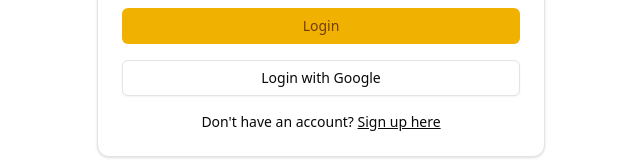
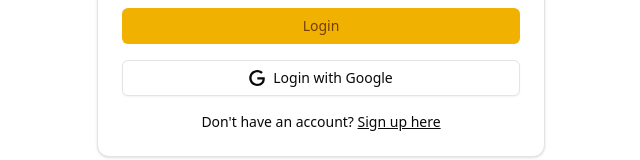
Before and after one commit to gdtan02/alzheimer-prediction, a React (Vite) app in the folder frontend/: page / in a window 1280 px wide. Shown: the part 445-605 px from the top of the page, without its empty margins (319-959 px from the left). Built offline with nearby package versions, Linux system fonts and the light colour scheme; no server answers.

Commit message:
implement Login with Google + fix navigation issue

```diff
--- a/frontend/src/components/forms/LoginForm.tsx
+++ b/frontend/src/components/forms/LoginForm.tsx
@@ -9,11 +9,12 @@ import { Form, FormControl, FormField, FormItem, FormMessage } from "../ui/form"
 import { Card, CardContent, CardDescription, CardHeader, CardTitle } from "../ui/card";
 import { FormLabel } from "../ui/form";
 import { Input } from "../ui/input";
-import { useState } from "react";
+import { useEffect, useState } from "react";
 import { AuthService } from "@/services/authService";
 import { toast } from "sonner";
 import { auth } from "@/config/firebase";
 import { updateCurrentUser } from "firebase/auth";
+import { useAuth } from "@/stores/authStore";
 
 
 const formSchema = z.object({
@@ -28,6 +29,13 @@ const LoginForm = () => {
 
     const navigate = useNavigate();
     const [isLoading, setIsLoading] = useState(false);
+    const { currentUser } = useAuth();
+
+    useEffect(() => {
+        if (currentUser) {
+            navigate("/dashboard");
+        }
+    }, [currentUser, navigate]);
 
     const form = useForm({
         resolver: zodResolver(formSchema),
@@ -50,7 +58,7 @@ const LoginForm = () => {
             if (user) { updateCurrentUser(auth, user); };
 
             toast.success("Login Successful", {
-                description: "Welcome to Alzheimer Prediction App!"
+                description: "Welcome to Alzheimer's Prediction App!"
             });
 
             navigate("/dashboard");
@@ -68,7 +76,33 @@ const LoginForm = () => {
 
     const handleGoogleLogin = async () => {
         setIsLoading(true);
-        console.log("Google Login");
+
+        const timer = setTimeout(() => {setIsLoading(false)}, 30000); // 30 seconds timeout
+
+        try {
+            const user = await AuthService.loginWithGoogle();
+
+
+            clearTimeout(timer);  // If successful
+            if (user) {
+                updateCurrentUser(auth, user);
+            }
+
+            toast.success("Login Successful", {
+                description: "Welcome to Alzheimer's Prediction App!"
+            });
+
+            navigate("/dashboard");
+        } catch (error: any) {
+            console.log(error.message)
+            clearTimeout(timer);  // If error
+            toast.error("Login Failed", {
+                description: error.message || "An error occurred during login."
+            });
+            updateCurrentUser(auth, null);
+        } finally {
+            setIsLoading(false);
+        }
     }
 
     return (
@@ -108,6 +142,12 @@ const LoginForm = () => {
                                     />
                                     <Button type="submit" className="w-full" disabled={isLoading}>{isLoading ? "Logging in..." : "Login"}</Button>
                                     <Button variant="outline" className="w-full" disabled={isLoading} onClick={handleGoogleLogin}>
+                                        <svg xmlns="http://www.w3.org/2000/svg" viewBox="0 0 24 24">
+                                            <path
+                                            d="M12.48 10.92v3.28h7.84c-.24 1.84-.853 3.187-1.787 4.133-1.147 1.147-2.933 2.4-6.053 2.4-4.827 0-8.6-3.893-8.6-8.72s3.773-8.72 8.6-8.72c2.6 0 4.507 1.027 5.907 2.347l2.307-2.307C18.747 1.44 16.133 0 12.48 0 5.867 0 .307 5.387.307 12s5.56 12 12.173 12c3.573 0 6.267-1.173 8.373-3.36 2.16-2.16 2.84-5.213 2.84-7.667 0-.76-.053-1.467-.173-2.053H12.48z"
+                                            fill="currentColor"
+                                            />
+                                        </svg>
                                         Login with Google
                                     </Button>
                                 </div>
--- a/frontend/src/services/authService.ts
+++ b/frontend/src/services/authService.ts
@@ -3,8 +3,7 @@ import {
     signInWithEmailAndPassword,
     signOut,
     GoogleAuthProvider,
-    signInWithPopup,
-    updateCurrentUser
+    signInWithPopup
 } from "firebase/auth";
 import { doc, setDoc, getDoc, serverTimestamp } from "firebase/firestore";
 import { auth, db } from "@/config/firebase";
@@ -56,6 +55,31 @@ export const AuthService = {
         }
     },
 
+    async loginWithGoogle() {
+        try {
+            const provider = new GoogleAuthProvider();
+            const userCredential = await signInWithPopup(auth, provider);
+
+            // Check if user exists in Firestore
+            const userDocRef = doc(db, "users", userCredential.user.uid);
+            const userSnapshot = await getDoc(userDocRef);
+
+            // Create new doc if user does not exist
+            if (!userSnapshot.exists()) {
+                await setDoc(userDocRef, {
+                    name: userCredential.user.displayName,
+                    email: userCredential.user.email,
+                    createdAt: serverTimestamp()
+                });
+            }
+
+            return userCredential.user;
+        } catch (error) {
+            console.log("Login with Google error: ", error)
+            throw error;
+        }
+    },
+
     // Sign out
     async signOutUser() {
         try {
```
